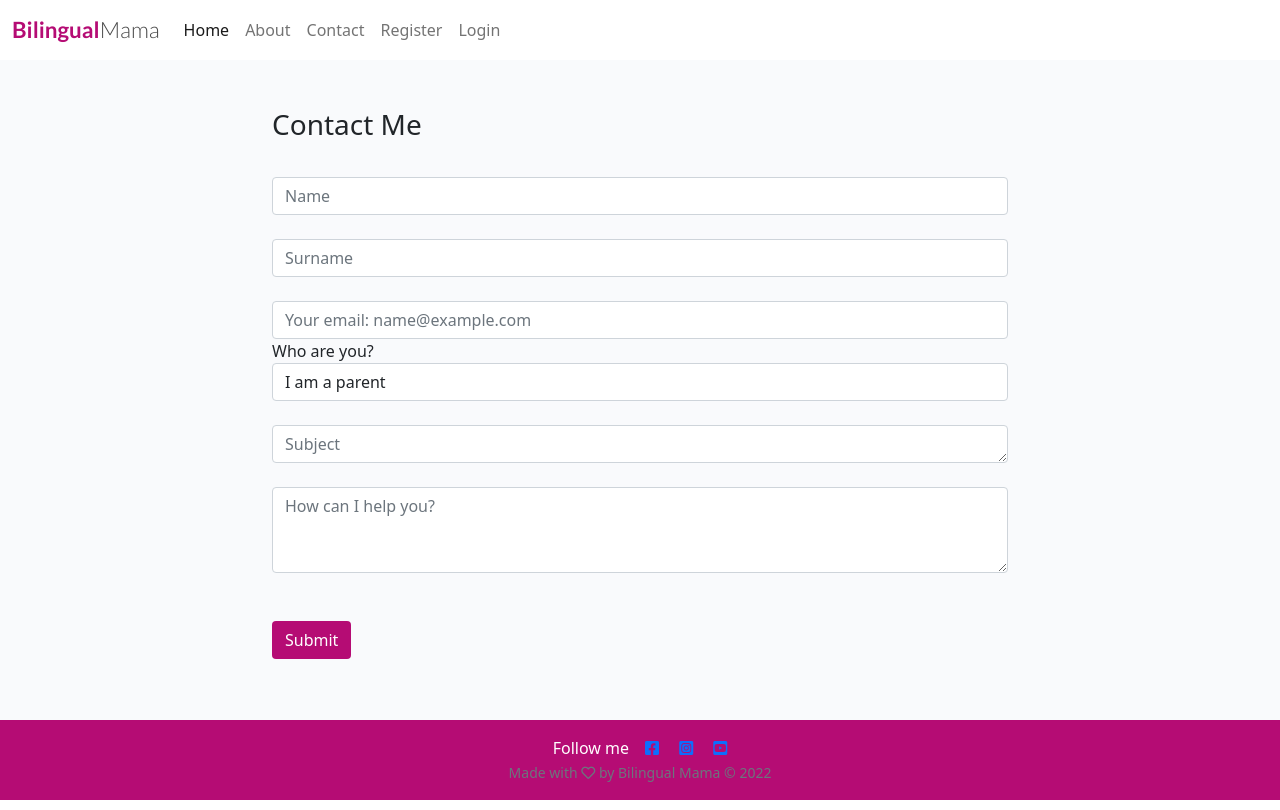
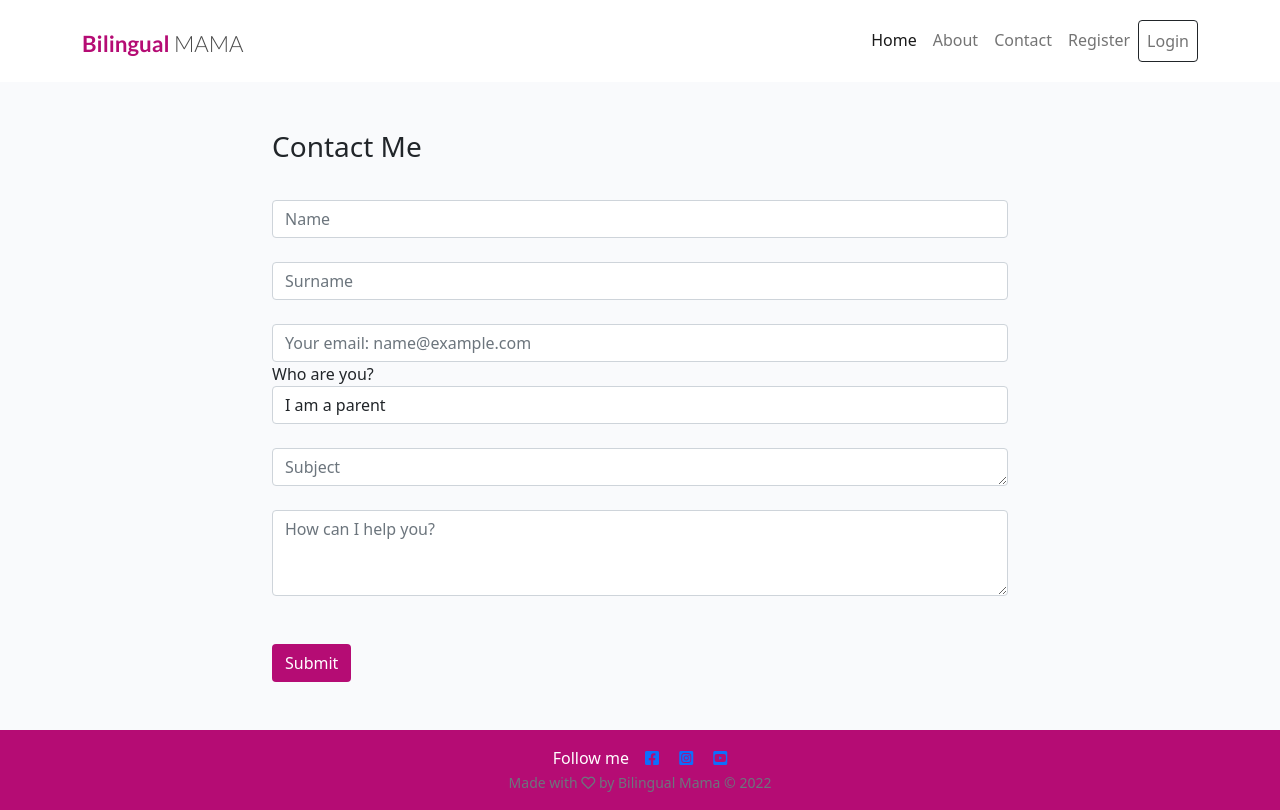
Before and after one commit to psnaz/bilingual-mama, a Django app: page /queries in a window 1280 px wide. Run offline with Django 3.2, Linux system fonts and the light colour scheme.

Commit message:
Style navbar and amend hero

```diff
--- a/static/css/style.css
+++ b/static/css/style.css
@@ -35,22 +35,15 @@ body {
 
 
 #hero {
-    color:  #b50c74;
-    background: url(https://res.cloudinary.com/dddl5dzey/image/upload/v1669638096/bm_hero_lg_so8qkm.png) top center / cover no-repeat;
+    background-color: #b50c74;
+    color:  white;
+    background: url(https://res.cloudinary.com/dddl5dzey/image/upload/v1669753103/bm_1300_grey_kintme.png) top center / cover no-repeat;
     min-height: 450px;
 }
 
 #about {
     background: url(https://res.cloudinary.com/dddl5dzey/image/upload/v1669729582/20170129_125115_1_u8q070.jpg) top center / cover no-repeat;
     min-height: 450px;
-}
-
-.image-flash {
-    position: absolute;
-    bottom: 5%;
-    min-width: 30%;
-    left: -2px;
-    background-color: #23BBBB;
 }
 
 .author {
--- a/templates/base.html
+++ b/templates/base.html
@@ -31,15 +31,15 @@
     <!-- Navigation -->
 
     <nav class="navbar navbar-expand-lg navbar-light bg-white">
-        <div class="container-fluid">
-            <a class="navbar-brand" href="{% url 'home' %}"><span class="brand"><span class="purple-logo">Bilingual</span><span
-                        class="thin">Mama</span></span></span></a>
+        <div class="container">
+            <a class="navbar-brand" href="{% url 'home' %}"><h1 class="logo"><span class="brand"><span class="purple-logo">Bilingual</span>
+                <span class="thin">MAMA</span></span></span></h1></a>
             <button class="navbar-toggler" type="button" data-bs-toggle="collapse" data-bs-target="#navbarText"
                 aria-controls="navbarText" aria-expanded="false" aria-label="Toggle navigation">
                 <span class="navbar-toggler-icon"></span>
             </button>
             <div class="collapse navbar-collapse" id="navbarText">
-                <ul class="navbar-nav me-auto mb-2 mb-lg-0">
+                <ul class="navbar-nav ms-auto">
                     <li class="nav-item">
                         <a class="nav-link active" aria-current="page" href="{% url 'home' %}">Home</a>
                     </li>
@@ -58,7 +58,7 @@
                         <a class="nav-link" href="{% url 'account_signup' %}">Register</a>
                     </li>
                     <li class="nav-item">
-                        <a class="nav-link" href="{% url 'account_login' %}">Login</a>
+                        <a class="nav-link btn btn-outline-dark px-2" href="{% url 'account_login' %}">Login</a>
                     </li>
                     {% endif %}
                 </ul>
--- a/templates/index.html
+++ b/templates/index.html
@@ -5,7 +5,7 @@
 <section id="hero" class="d-flex justify-content-center align-item-center">
     <div class="header container text-center my-5" id="header">
         <h1 class="display-5"><strong>Welcome to Bilingual Mama's blog!</strong></h1>
-        <p class="lead">So happy to have you here. Enjoy my hands-on bilingual parenting tips.</p>
+        <p class="lead"><strong>So happy to have you here. Enjoy my hands-on bilingual parenting tips.</strong></p>
         <a href="https://bilingual-mama.herokuapp.com/5-key-steps-to-raising-a-bilingual-baby/" class="btn btn-signup px-3">START HERE</a>
     </div>
 </section>
```
